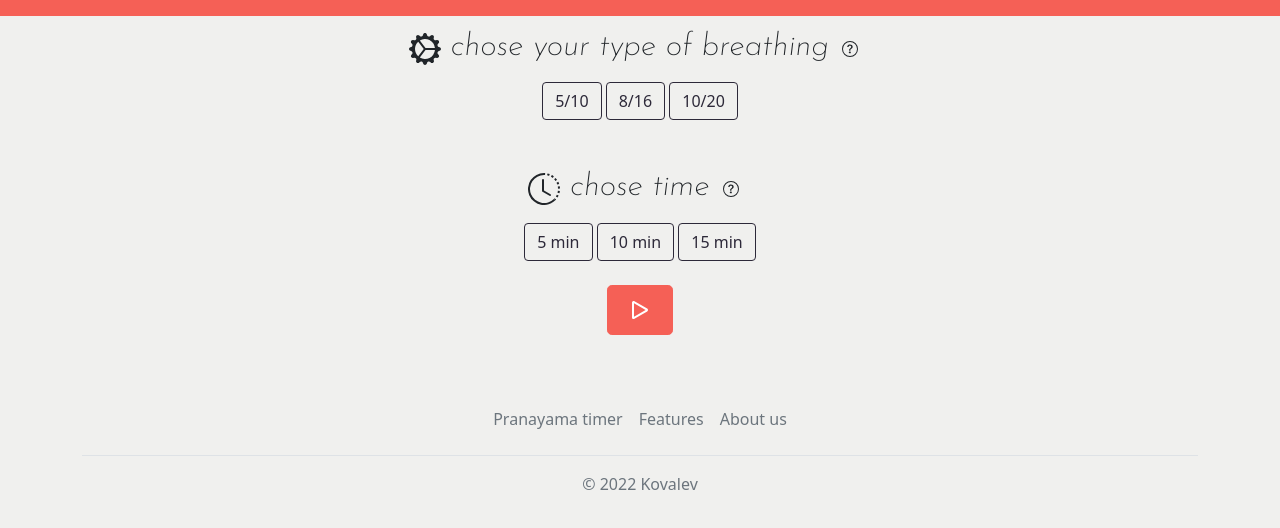
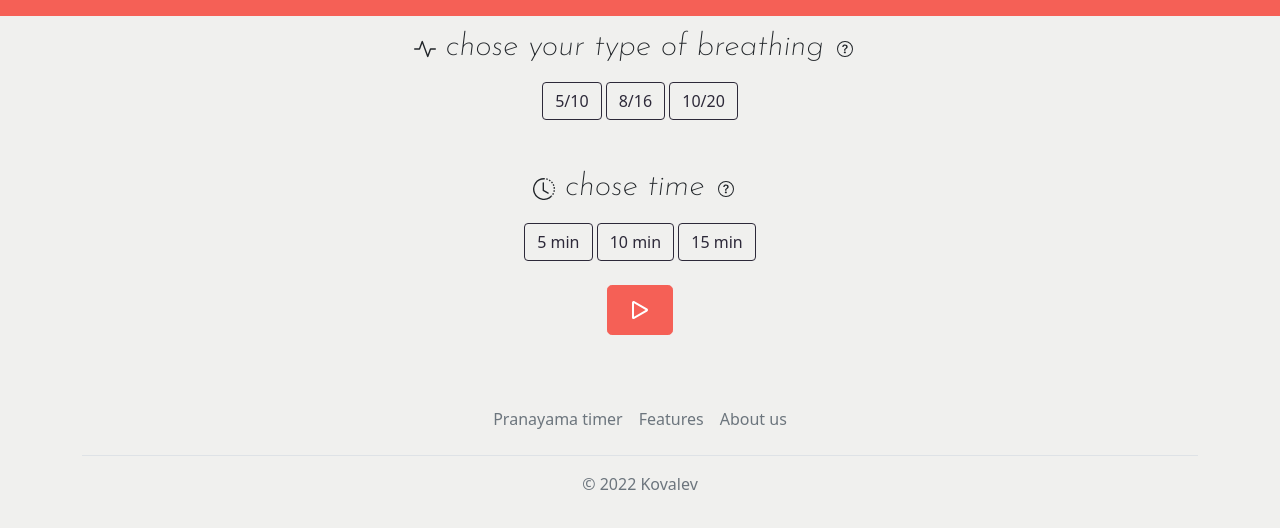
Before and after one commit to teasec4/meditationBootStrap, a plain HTML site: page index.html in a window 1280 px wide. Shown: the part 52-580 px from the top of the page. Drawn offline with Linux system fonts and the light colour scheme.

Commit message:
Add files via upload

```diff
--- a/index.html
+++ b/index.html
@@ -52,9 +52,8 @@
 <div class="container text-center">
     <div class="d-flex justify-content-center">
         <h2 class="fw-normal" style="font-family:'Josefin Sans', sans-serif; ">
-            <svg xmlns="http://www.w3.org/2000/svg" width="32" height="32" fill="currentColor"
-                 class="bi bi-gear-wide-connected" viewBox="0 0 16 16">
-                <path d="M7.068.727c.243-.97 1.62-.97 1.864 0l.071.286a.96.96 0 0 0 1.622.434l.205-.211c.695-.719 1.888-.03 1.613.931l-.08.284a.96.96 0 0 0 1.187 1.187l.283-.081c.96-.275 1.65.918.931 1.613l-.211.205a.96.96 0 0 0 .434 1.622l.286.071c.97.243.97 1.62 0 1.864l-.286.071a.96.96 0 0 0-.434 1.622l.211.205c.719.695.03 1.888-.931 1.613l-.284-.08a.96.96 0 0 0-1.187 1.187l.081.283c.275.96-.918 1.65-1.613.931l-.205-.211a.96.96 0 0 0-1.622.434l-.071.286c-.243.97-1.62.97-1.864 0l-.071-.286a.96.96 0 0 0-1.622-.434l-.205.211c-.695.719-1.888.03-1.613-.931l.08-.284a.96.96 0 0 0-1.186-1.187l-.284.081c-.96.275-1.65-.918-.931-1.613l.211-.205a.96.96 0 0 0-.434-1.622l-.286-.071c-.97-.243-.97-1.62 0-1.864l.286-.071a.96.96 0 0 0 .434-1.622l-.211-.205c-.719-.695-.03-1.888.931-1.613l.284.08a.96.96 0 0 0 1.187-1.186l-.081-.284c-.275-.96.918-1.65 1.613-.931l.205.211a.96.96 0 0 0 1.622-.434l.071-.286zM12.973 8.5H8.25l-2.834 3.779A4.998 4.998 0 0 0 12.973 8.5zm0-1a4.998 4.998 0 0 0-7.557-3.779l2.834 3.78h4.723zM5.048 3.967c-.03.021-.058.043-.087.065l.087-.065zm-.431.355A4.984 4.984 0 0 0 3.002 8c0 1.455.622 2.765 1.615 3.678L7.375 8 4.617 4.322zm.344 7.646.087.065-.087-.065z"/>
+            <svg xmlns="http://www.w3.org/2000/svg" width="22" height="22" fill="currentColor" class="bi bi-activity" viewBox="0 0 16 16">
+                <path fill-rule="evenodd" d="M6 2a.5.5 0 0 1 .47.33L10 12.036l1.53-4.208A.5.5 0 0 1 12 7.5h3.5a.5.5 0 0 1 0 1h-3.15l-1.88 5.17a.5.5 0 0 1-.94 0L6 3.964 4.47 8.171A.5.5 0 0 1 4 8.5H.5a.5.5 0 0 1 0-1h3.15l1.88-5.17A.5.5 0 0 1 6 2Z"/>
             </svg>
             chose your type of breathing
         </h2>
@@ -85,7 +84,7 @@
 <div class="container mt-5">
     <div class="container d-flex justify-content-center">
         <h2 class="fw-normal" style="font-family:'Josefin Sans', sans-serif; ">
-            <svg xmlns="http://www.w3.org/2000/svg" width="32" height="32" fill="currentColor"
+            <svg xmlns="http://www.w3.org/2000/svg" width="22" height="22" fill="currentColor"
                  class="bi bi-clock-history" viewBox="0 0 16 16">
                 <path d="M8.515 1.019A7 7 0 0 0 8 1V0a8 8 0 0 1 .589.022l-.074.997zm2.004.45a7.003 7.003 0 0 0-.985-.299l.219-.976c.383.086.76.2 1.126.342l-.36.933zm1.37.71a7.01 7.01 0 0 0-.439-.27l.493-.87a8.025 8.025 0 0 1 .979.654l-.615.789a6.996 6.996 0 0 0-.418-.302zm1.834 1.79a6.99 6.99 0 0 0-.653-.796l.724-.69c.27.285.52.59.747.91l-.818.576zm.744 1.352a7.08 7.08 0 0 0-.214-.468l.893-.45a7.976 7.976 0 0 1 .45 1.088l-.95.313a7.023 7.023 0 0 0-.179-.483zm.53 2.507a6.991 6.991 0 0 0-.1-1.025l.985-.17c.067.386.106.778.116 1.17l-1 .025zm-.131 1.538c.033-.17.06-.339.081-.51l.993.123a7.957 7.957 0 0 1-.23 1.155l-.964-.267c.046-.165.086-.332.12-.501zm-.952 2.379c.184-.29.346-.594.486-.908l.914.405c-.16.36-.345.706-.555 1.038l-.845-.535zm-.964 1.205c.122-.122.239-.248.35-.378l.758.653a8.073 8.073 0 0 1-.401.432l-.707-.707z"/>
                 <path d="M8 1a7 7 0 1 0 4.95 11.95l.707.707A8.001 8.001 0 1 1 8 0v1z"/>
```
